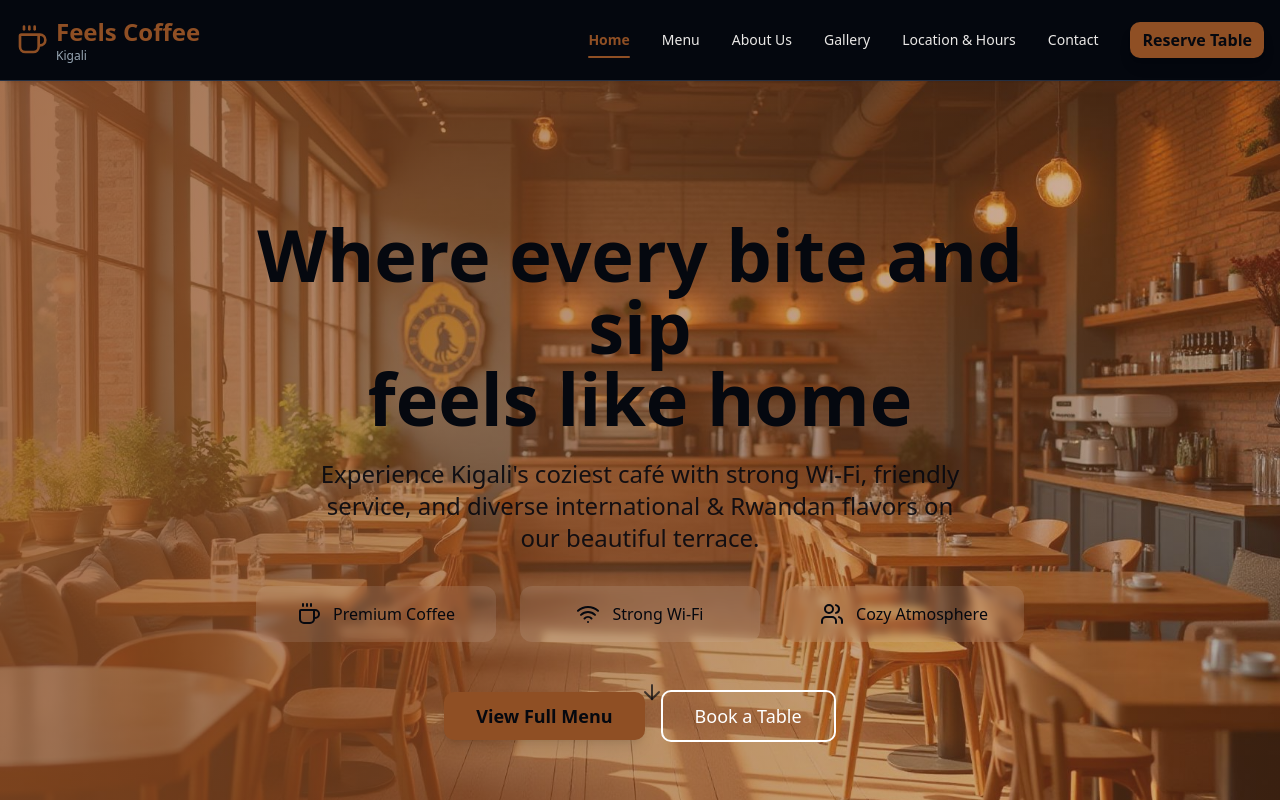
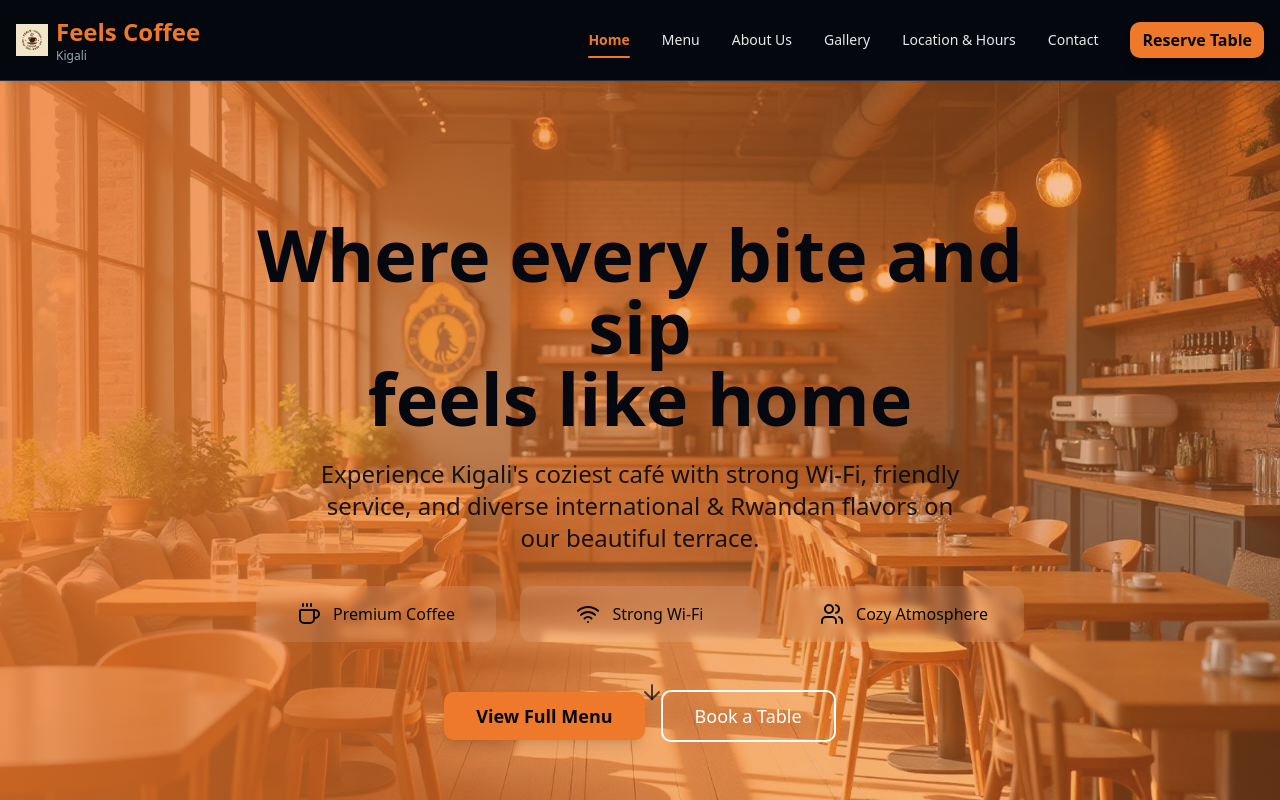
Before and after one commit to uzz-ptl7/Cafe-Template, a React (Vite) app: page / in a window 1280 px wide. Shown: the top 800 px of the page. Built offline with nearby package versions, Linux system fonts and the light colour scheme.

Commit message:
Update color theme and logo
Update website color theme to a more lively one and replace the placeholder logo with an actual logo. Also update the favicon to match the new logo.

```diff
--- a/src/components/Footer.tsx
+++ b/src/components/Footer.tsx
@@ -1,5 +1,6 @@
-import { Coffee, MapPin, Clock, Phone, Mail, Instagram, Heart } from "lucide-react";
+import { MapPin, Clock, Phone, Mail, Instagram, Heart } from "lucide-react";
 import { Button } from "@/components/ui/button";
+import feelsCoffeeLogo from "@/assets/feels-coffee-logo.png";
 
 interface FooterProps {
   setActiveSection: (section: string) => void;
@@ -32,7 +33,7 @@ const Footer = ({ setActiveSection }: FooterProps) => {
           {/* Brand Section */}
           <div className="lg:col-span-1 text-center lg:text-left">
             <div className="flex items-center gap-2 mb-6 justify-center lg:justify-start">
-              <Coffee className="h-8 w-8 text-warm-foreground" />
+              <img src={feelsCoffeeLogo} alt="Feels Coffee Logo" className="h-8 w-8 object-contain" />
               <div>
                 <h3 className="text-2xl font-bold">Feels Coffee</h3>
                 <p className="text-sm text-primary-foreground/80">Kigali</p>
--- a/src/components/Header.tsx
+++ b/src/components/Header.tsx
@@ -1,7 +1,8 @@
 import { useState } from "react";
 import { Button } from "@/components/ui/button";
-import { Menu, X, Coffee, MapPin, Clock } from "lucide-react";
+import { Menu, X, MapPin, Clock } from "lucide-react";
 import { cn } from "@/lib/utils";
+import feelsCoffeeLogo from "@/assets/feels-coffee-logo.png";
 
 interface HeaderProps {
   activeSection: string;
@@ -46,7 +47,7 @@ const Header = ({ activeSection, setActiveSection }: HeaderProps) => {
               className="flex items-center gap-2 cursor-pointer"
               onClick={() => handleNavClick("home")}
             >
-              <Coffee className="h-8 w-8 text-coffee" />
+              <img src={feelsCoffeeLogo} alt="Feels Coffee Logo" className="h-8 w-8 object-contain" />
               <div>
                 <h1 className="text-2xl font-bold text-coffee">Feels Coffee</h1>
                 <p className="text-xs text-muted-foreground">Kigali</p>
@@ -100,7 +101,7 @@ const Header = ({ activeSection, setActiveSection }: HeaderProps) => {
               {/* Menu Header */}
               <div className="p-4 border-b border-border">
                 <div className="flex items-center gap-2">
-                  <Coffee className="h-6 w-6 text-coffee" />
+                  <img src={feelsCoffeeLogo} alt="Feels Coffee Logo" className="h-6 w-6 object-contain" />
                   <div>
                     <h2 className="text-lg font-bold text-coffee">Feels Coffee</h2>
                     <p className="text-xs text-muted-foreground">Kigali</p>
--- a/src/index.css
+++ b/src/index.css
@@ -29,17 +29,17 @@
     --muted: 217 32% 14%;
     --muted-foreground: 210 15% 65%;
 
-    /* Elegant copper accent - darker */
-    --accent: 24 60% 35%;
+    /* Vibrant copper accent - lively */
+    --accent: 24 85% 55%;
     --accent-foreground: 222 47% 4%;
-    --accent-light: 24 40% 18%;
+    --accent-light: 24 70% 35%;
 
-    /* Rich coffee brown - darker */
-    --coffee: 24 60% 35%;
-    --coffee-light: 24 40% 50%;
+    /* Rich coffee brown - lively */
+    --coffee: 24 85% 55%;
+    --coffee-light: 24 70% 70%;
 
-    /* Warm copper highlights - darker */
-    --warm: 24 60% 35%;
+    /* Warm copper highlights - lively */
+    --warm: 24 85% 55%;
     --warm-foreground: 222 47% 4%;
 
     --destructive: 0 65% 55%;
```
Also changed, not shown: src/assets/feels-coffee-logo.png (added).
